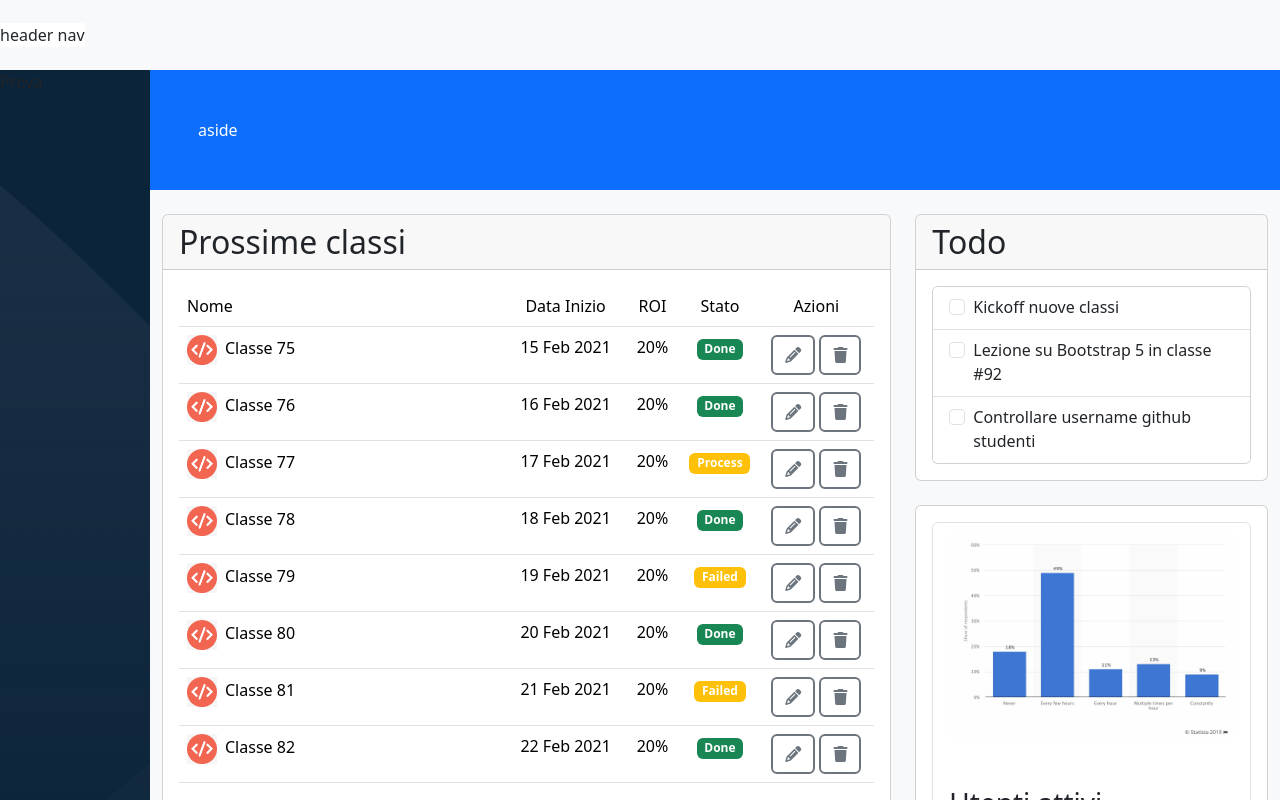
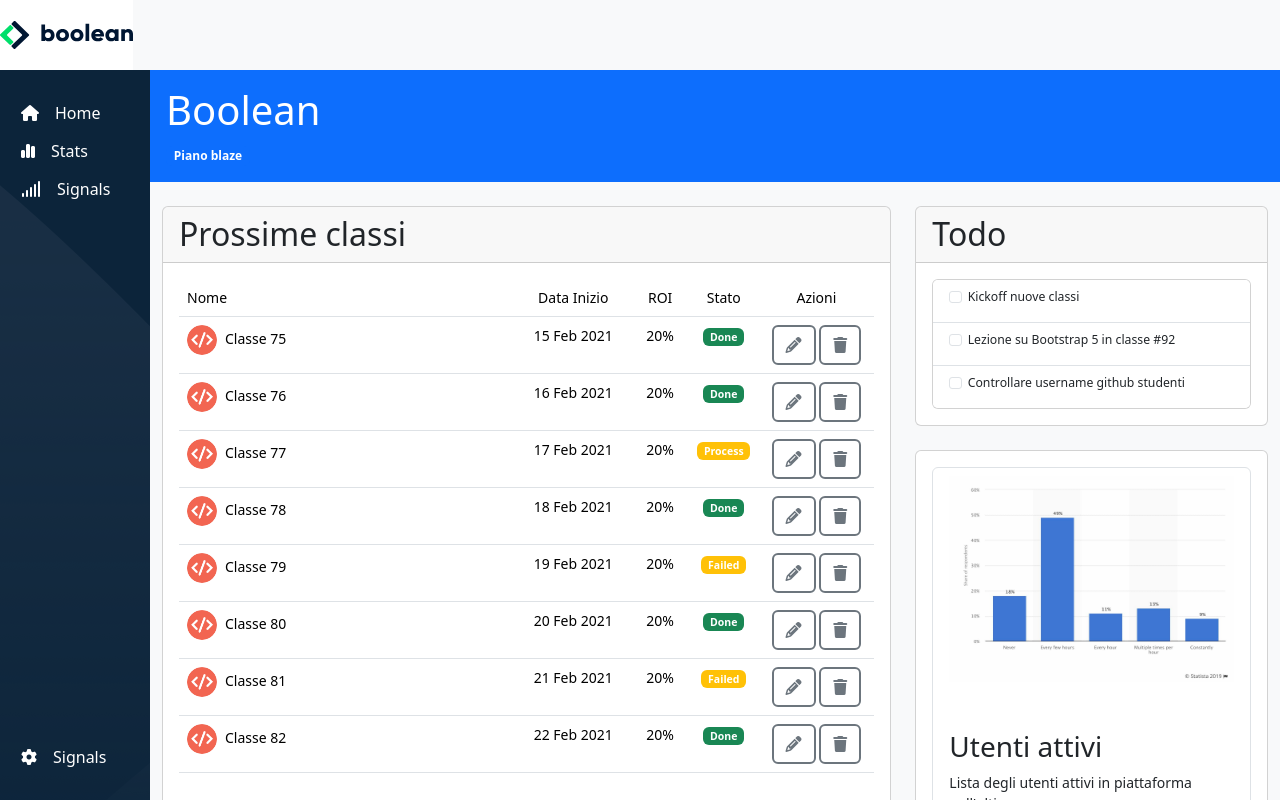
Before and after one commit to Dan848/html-css-bootstrap-dashboard, a plain HTML site: page index.html in a window 1280 px wide. Drawn offline with nearby package versions, Linux system fonts and the light colour scheme.

Commit message:
fixed list add sidebar menu + logo

```diff
--- a/css/style.css
+++ b/css/style.css
@@ -17,6 +17,11 @@ header {
     background-color: var(--dc-bg-nav);
     background-image: url("../img/sidebar-bg.png");
 }
+
+#sidebar a:hover {
+    cursor: pointer;
+    box-shadow: inset 0 0 100px 0 #fff;
+}
 /* MAIN */
 main {
     height: calc(100vh - 70px);
--- a/index.html
+++ b/index.html
@@ -12,20 +12,35 @@
 <body class="bg-body-tertiary">
     <!-- HEADER -->
     <header class="fixed-top d-flex align-items-center">
-        <nav class="bg-white">
-            header nav
+        <nav class="bg-white h-100 nav">
+            <a class="d-block h-100 d-flex align-items-center" href="#">
+                <img class="d-none d-md-block img-fluid" src="./img/logo.svg" alt="Logo">
+                <img class="d-block d-md-none h-100" src="./img/mobile-logo.png" alt="Logo">
+            </a>
+            <!-- <a class="d-block h-100" href="#">
+                <img class="d-block d-md-none img-fluid h-100" src="./img/mobile-logo.png" alt="Logo">
+            </a>  -->
         </nav>
     </header>
     <!-- WRAPPER -->
     <div class="wrapper d-flex">
         <!-- SIDEBAR -->
-        <nav class="text-whiteN flex-shrink-0" id="sidebar">
-            Prova
+        <nav class="text-white flex-shrink-0 py-4 px-2 nav flex-column align-items-center justify-content-between" id="sidebar">
+            <div class="w-100">
+                <a class="btn text-white w-100 text-md-start" href="#"><i class="px-md-0 px-sm-1 fa-solid fa-house me-3"></i><span class="d-none d-md-inline-block">Home</span></a>
+                <a class="btn text-white w-100 text-center text-md-start" href="#"><i class="px-md-0 px-sm-1 fa-solid fa-chart-simple me-3"></i><span class="d-none d-md-inline-block">Stats</span>
+                <a class="btn text-white w-100 text-center text-md-start" href="#"><i class="px-md-0 px-sm-1 fa-solid fa-signal me-3"></i><span class="d-none d-md-inline-block">Signals</span></a>
+            </div>
+            <div class="w-100">
+                <a class="btn text-white w-100 text-center text-md-start" href="#"><i class="px-md-0 px-sm-1 fa-solid fa-gear me-3"></i><span class="d-none d-md-inline-block">Signals</span></a>
+            </div>
         </nav>
         <!-- MAIN -->
         <main class="flex-grow-1 overflow-y-auto">
-            <div class="bg-primary text-white container-fluid p-5 mb-4">
-                aside
+            <!-- ASIDE -->
+            <div class="bg-primary text-white container-fluid p-3 mb-4">
+                <h1>Boolean</h1>
+                <span class="badge bg-primary filter"> Piano blaze</span>
             </div>
             <div class="container-fluid">
                 <div class="row">
@@ -38,7 +53,7 @@
                             </div>
                             <div class="card-body table-responsive-md">
                                 <!-- TABLE -->
-                                <table class="table table-hover">
+                                <table class="table table-hover small">
                                     <thead>
                                       <tr class="text-center text-nowrap">
                                         <th class="fw-normal text-start" scope="colgroup">Nome</th>
@@ -52,7 +67,7 @@
                                         <!-- ROW 1 -->
                                       <tr>
                                         <th class="fw-medium text-start" scope="row">
-                                            <img class="me-2" src="./img/class-avatar.jpg" alt="Avatar">Classe 75
+                                            <img class="me-2 rounded-circle" src="./img/class-avatar.jpg" alt="Avatar">Classe 75
                                         </th>
                                         <td class="d-none d-sm-table-cell">15 Feb 2021</td>
                                         <td class="d-none d-sm-table-cell">20%</td>
@@ -65,7 +80,7 @@
                                         <!-- ROW 2 -->
                                       <tr>
                                         <th class="fw-medium text-start" scope="row">
-                                            <img class="me-2" src="./img/class-avatar.jpg" alt="Avatar">Classe 76
+                                            <img class="me-2 rounded-circle" src="./img/class-avatar.jpg" alt="Avatar">Classe 76
                                         </th>
                                         <td class="d-none d-sm-table-cell">16 Feb 2021</td>
                                         <td class="d-none d-sm-table-cell">20%</td>
@@ -78,7 +93,7 @@
                                         <!-- ROW 3 -->
                                       <tr>
                                         <th class="fw-medium text-start" scope="row">
-                                            <img class="me-2" src="./img/class-avatar.jpg" alt="Avatar">Classe 77
+                                            <img class="me-2 rounded-circle" src="./img/class-avatar.jpg" alt="Avatar">Classe 77
                                         </th>
                                         <td class="d-none d-sm-table-cell">17 Feb 2021</td>
                                         <td class="d-none d-sm-table-cell">20%</td>
@@ -91,7 +106,7 @@
                                         <!-- ROW 4 -->
                                       <tr>
                                         <th class="fw-medium text-start" scope="row">
-                                            <img class="me-2" src="./img/class-avatar.jpg" alt="Avatar">Classe 78
+                                            <img class="me-2 rounded-circle" src="./img/class-avatar.jpg" alt="Avatar">Classe 78
                                         </th>
                                         <td class="d-none d-sm-table-cell">18 Feb 2021</td>
                                         <td class="d-none d-sm-table-cell">20%</td>
@@ -104,7 +119,7 @@
                                         <!-- ROW 5 -->
                                       <tr>
                                         <th class="fw-medium text-start" scope="row">
-                                            <img class="me-2" src="./img/class-avatar.jpg" alt="Avatar">Classe 79
+                                            <img class="me-2 rounded-circle" src="./img/class-avatar.jpg" alt="Avatar">Classe 79
                                         </th>
                                         <td class="d-none d-sm-table-cell">19 Feb 2021</td>
                                         <td class="d-none d-sm-table-cell">20%</td>
@@ -117,7 +132,7 @@
                                         <!-- ROW 6 -->
                                       <tr>
                                         <th class="fw-medium text-start" scope="row">
-                                            <img class="me-2" src="./img/class-avatar.jpg" alt="Avatar">Classe 80
+                                            <img class="me-2 rounded-circle" src="./img/class-avatar.jpg" alt="Avatar">Classe 80
                                         </th>
                                         <td class="d-none d-sm-table-cell">20 Feb 2021</td>
                                         <td class="d-none d-sm-table-cell">20%</td>
@@ -130,7 +145,7 @@
                                         <!-- ROW 7 -->
                                       <tr>
                                         <th class="fw-medium text-start" scope="row">
-                                            <img class="me-2" src="./img/class-avatar.jpg" alt="Avatar">Classe 81
+                                            <img class="me-2 rounded-circle" src="./img/class-avatar.jpg" alt="Avatar">Classe 81
                                         </th>
                                         <td class="d-none d-sm-table-cell">21 Feb 2021</td>
                                         <td class="d-none d-sm-table-cell">20%</td>
@@ -143,7 +158,7 @@
                                         <!-- ROW 8 -->
                                       <tr>
                                         <th class="fw-medium text-start" scope="row">
-                                            <img class="me-2" src="./img/class-avatar.jpg" alt="Avatar">Classe 82
+                                            <img class="me-2 rounded-circle" src="./img/class-avatar.jpg" alt="Avatar">Classe 82
                                         </th>
                                         <td class="d-none d-sm-table-cell">22 Feb 2021</td>
                                         <td class="d-none d-sm-table-cell">20%</td>
@@ -173,7 +188,7 @@
                                         </button>
                                         </h2>
                                         <div id="flush-collapseOne" class="accordion-collapse collapse" aria-labelledby="flush-headingOne" data-bs-parent="#accordion-faq">
-                                            <div class="accordion-body">Clicca sul + in alto nella sezione blu.</div>
+                                            <div class="accordion-body fw-medium">Clicca sul + in alto nella sezione blu.</div>
                                         </div>
                                     </div>
                                     <!-- ITEM 2 -->
@@ -184,7 +199,7 @@
                                         </button>
                                         </h2>
                                         <div id="flush-collapseTwo" class="accordion-collapse collapse" aria-labelledby="flush-headingTwo" data-bs-parent="#accordion-faq">
-                                            <div class="accordion-body">Clicca sull'icona della campanella.</div>
+                                            <div class="accordion-body fw-medium">Clicca sull'icona della campanella.</div>
                                         </div>
                                     </div>
                                     <!-- ITEM 3 -->
@@ -195,7 +210,7 @@
                                         </button>
                                         </h2>
                                         <div id="flush-collapseThree" class="accordion-collapse collapse" aria-labelledby="flush-headingThree" data-bs-parent="#accordion-faq">
-                                            <div class="accordion-body">DEVI usarla da mobile; dopo tutte le classi che ci ho messo per farlo responsive</div>
+                                            <div class="accordion-body fw-medium">DEVI usarla da mobile; dopo tutte le classi che ci ho messo per farlo responsive</div>
                                         </div>
                                     </div>
                                 </div>
@@ -211,10 +226,10 @@
                             <div class="card-header h2">
                               Todo
                             </div>
-                            <div class="card-body">
+                            <div class="card-body small">
                                 <!-- CHECKBOX GROUP -->
                                 <div class="card">
-                                    <ul class="list-group list-group-flush fw-medium">
+                                    <ul class="list-group list-group-flush fw-medium small">
                                         <!-- CHECK 1 -->
                                         <li class="list-group-item">
                                             <div class="form-check">
@@ -250,7 +265,7 @@
                         <!-- Graph -->
                         <section class="card mb-4">
                             <div class="card-body">
-                                <ul class="list-group fw-medium">
+                                <ul class="list-group fw-medium small">
                                     <li class="list-group-item pb-3">
                                         <img class="img-fluid mb-5" src="./img/stats.jpeg" alt="Grafico molto vago e poco attendibile">
                                         <h3>Utenti attivi</h3>
@@ -272,4 +287,3 @@
 
 <script src="https://cdn.jsdelivr.net/npm/bootstrap@5.3.0-alpha1/dist/js/bootstrap.bundle.min.js" integrity="sha384-w76AqPfDkMBDXo30jS1Sgez6pr3x5MlQ1ZAGC+nuZB+EYdgRZgiwxhTBTkF7CXvN" crossorigin="anonymous"></script>
 </body>
-</html>
```
